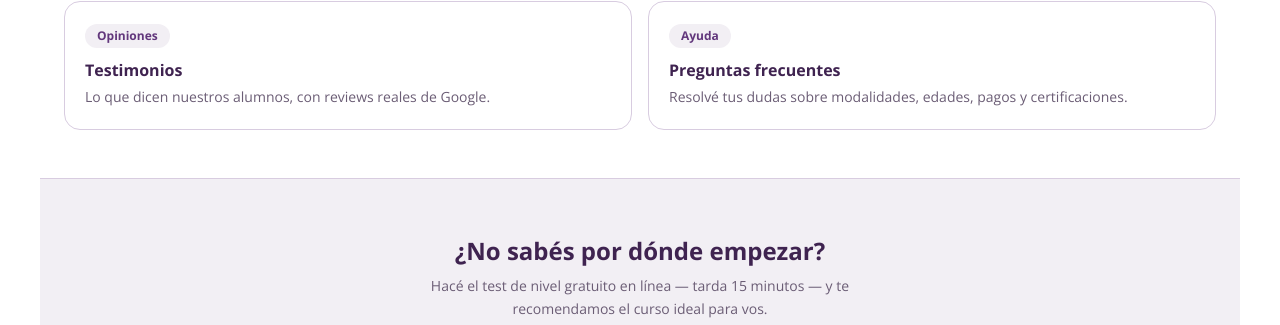
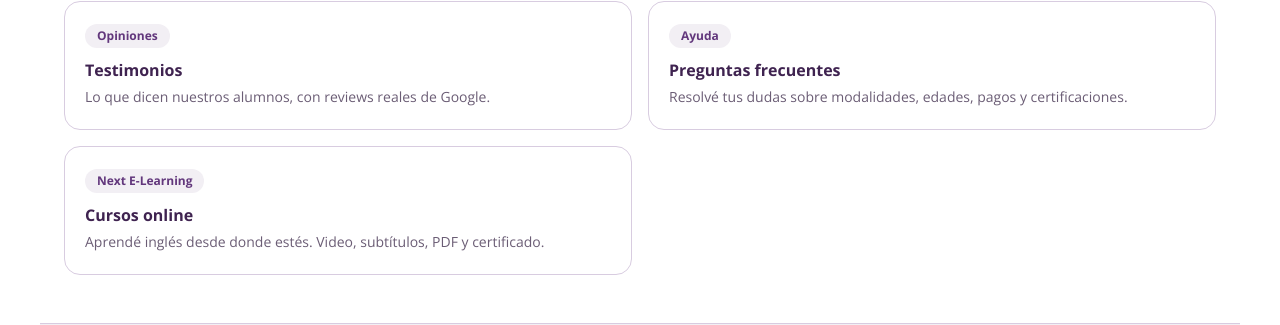
Before and after one commit to Pato1531/landing-next-english-institute, a Next.js app: page / in a window 1280 px wide. Shown: the part 993-1318 px from the top of the page. Built offline with nearby package versions, Linux system fonts and the light colour scheme; no server answers.

Commit message:
Update page.tsx

```diff
--- a/src/app/page.tsx
+++ b/src/app/page.tsx
@@ -34,6 +34,12 @@ const exploreLinks = [
     tag: 'Ayuda',
     title: 'Preguntas frecuentes',
     desc: 'Resolvé tus dudas sobre modalidades, edades, pagos y certificaciones.',
+  },
+  {
+    href: '/online',
+    tag: 'Next E-Learning',
+    title: 'Cursos online',
+    desc: 'Aprendé inglés desde donde estés. Video, subtítulos, PDF y certificado.',
   },
 ];
 
```
